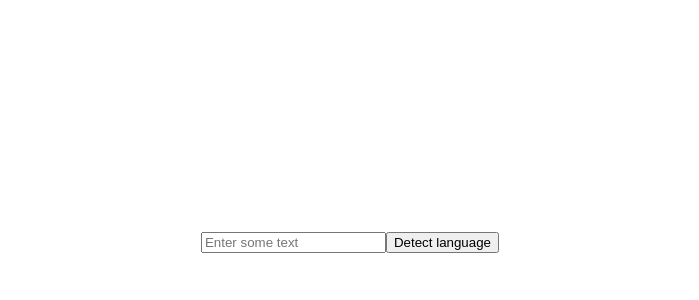
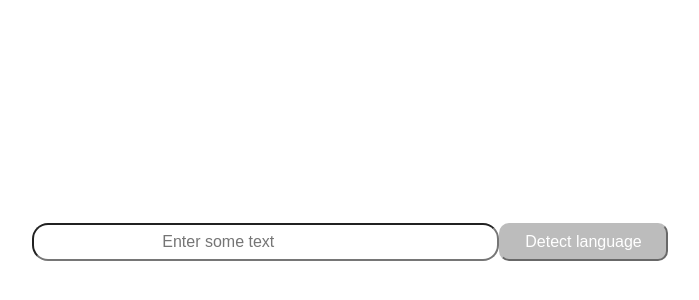
Before and after one commit to marcociav/lango, a React (Create React App) app in the folder lango-client/: page / in a window 1280 px wide. Shown: the part 158-458 px from the top of the page, without its empty margins (290-989 px from the left). Built offline with nearby package versions, Linux system fonts and the light colour scheme.

Commit message:
Started styling with vh and vw, nice

```diff
--- a/lango-client/src/Components.css
+++ b/lango-client/src/Components.css
@@ -12,3 +12,21 @@
     padding-top: 3px;
     padding-bottom: 3px;
 }
+
+button {
+    background-color: rgb(188, 188, 188);
+    color: white;
+    font-size: 16px;
+    padding: 1vh 24px;
+    border-radius: 10px;
+    border-color: rgb(188, 188, 188);
+    margin: 10px 0px;
+    cursor: pointer;
+}
+
+input {
+    background-color: white;
+    padding: 1vh 10vw;
+    font-size: 16px;
+    border-radius: 2vh;
+}
--- a/lango-client/src/Components.jsx
+++ b/lango-client/src/Components.jsx
@@ -89,6 +89,8 @@ export function Bar() {
             <form onSubmit={handleSubmit}>
                 <input
                     type="text"
+                    minlength="1"
+                    maxlength="280"
                     id="text-bar"
                     placeholder="Enter some text"
                     onChange={(event) => setText(event.target.value)}
```
